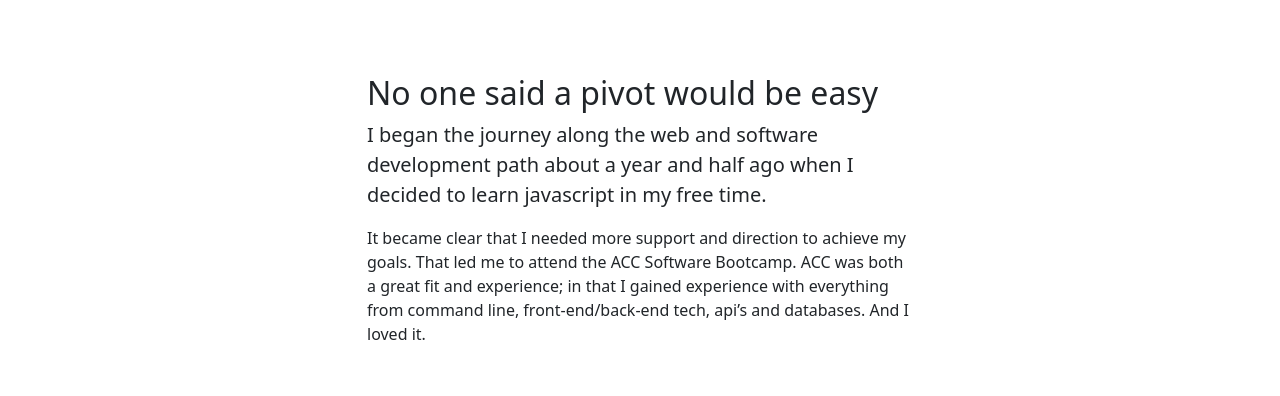
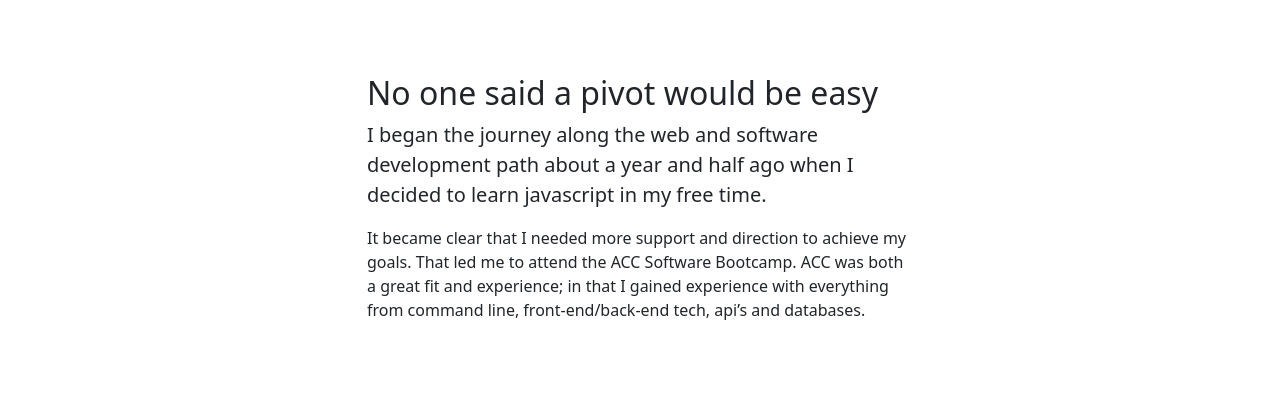
Before and after one commit to letsDoTacos/jwp, a website: page index.html in a window 1280 px wide. Shown: the part 571-967 px from the top of the page. Drawn offline with nearby package versions, Linux system fonts and the light colour scheme.

Commit message:
Text update
removed "And I loved it."

```diff
--- a/index.html
+++ b/index.html
@@ -44,7 +44,7 @@
                     <div class="col-lg-6">
                         <h2>No one said a pivot would be easy</h2>
                         <p class="lead">I began the journey along the web and software development path about a year and half ago when I decided to learn javascript in my free time.</p>
-                        <p class="mb-0">It became clear that I needed more support and direction to achieve my goals. That led me to attend the ACC Software Bootcamp. ACC was both a great fit and experience; in that I gained experience with everything from command line, front-end/back-end tech, api’s and databases. And I loved it. </p>
+                        <p class="mb-0">It became clear that I needed more support and direction to achieve my goals. That led me to attend the ACC Software Bootcamp. ACC was both a great fit and experience; in that I gained experience with everything from command line, front-end/back-end tech, api’s and databases.</p>
                     </div>
                 </div>
             </div>
```
